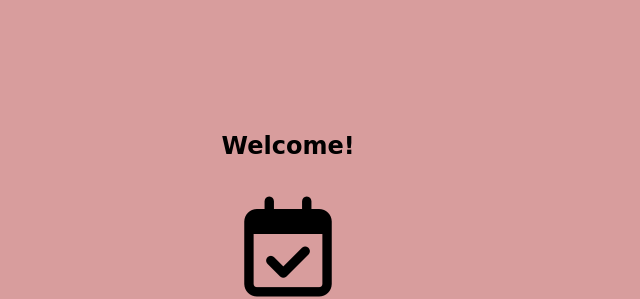
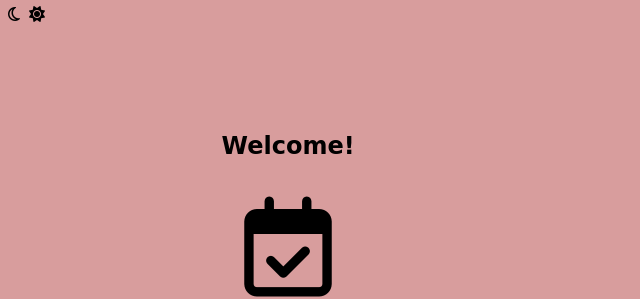
Before and after one commit to GSG-FC03/ToDoList-8, a plain HTML site: page index.html in a window 1280 px wide. Shown: the top 299 px of the page, 0-640 px from the left. Drawn offline with Linux system fonts and the light colour scheme.

Commit message:
add header tag contains icons(dark&light) relates #20

```diff
--- a/index.html
+++ b/index.html
@@ -9,6 +9,10 @@
     <title>ToDo List</title>
 </head>
 <body>
+    <header>
+        <i class="far fa-moon dark1"></i>
+        <i class="fas fa-sun light1"></i>
+    </header>
     <section>
         <h1>Welcome!</h1>
         <div class="icons">
```
